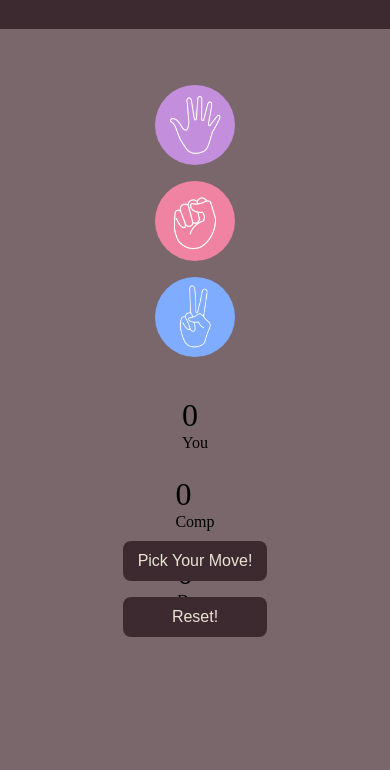
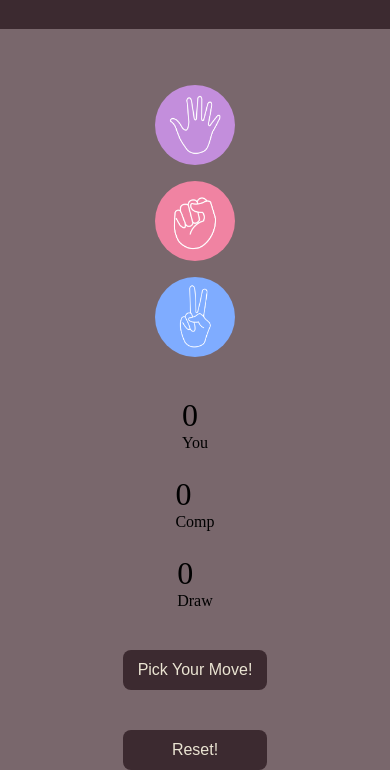
Before and after one commit to AliNaseem091/AliNaseem091.github.io, a plain HTML site: page index.html in a window 390 px wide. Shown: the part 98-868 px from the top of the page. Before the commit the page ends 844 px from the top, so only its background shows below. Drawn offline with Linux system fonts and the light colour scheme.

Commit message:
Update Style.css

```diff
--- a/Style.css
+++ b/Style.css
@@ -111,7 +111,7 @@ img:hover{
 
 /* ===== Mobile (<=600px) ===== */
 @media (max-width: 600px){
-    html{ font-size: 8px; } /* scales everything down */
+    html{ font-size: 8px; }
     .navbar{ font-size: 3rem; }
     img{ width: 10rem; height: 10rem; }
     .images{
@@ -125,13 +125,15 @@ img:hover{
     }
     .countp, .countc, .draww{ font-size: 4rem; }
     .name{ font-size: 2rem; }
+
     .board, .reset{
+        position: static;
+        margin-top: 2rem;
         width: 18rem;
         height: 5rem;
         font-size: 2rem;
-        left: 50%;
-        transform: translateX(-50%);
+        display: block;
+        margin-left: auto;
+        margin-right: auto;
     }
-    .board{ top: 18rem; }
-    .reset{ top: 25rem; }
 }
```
